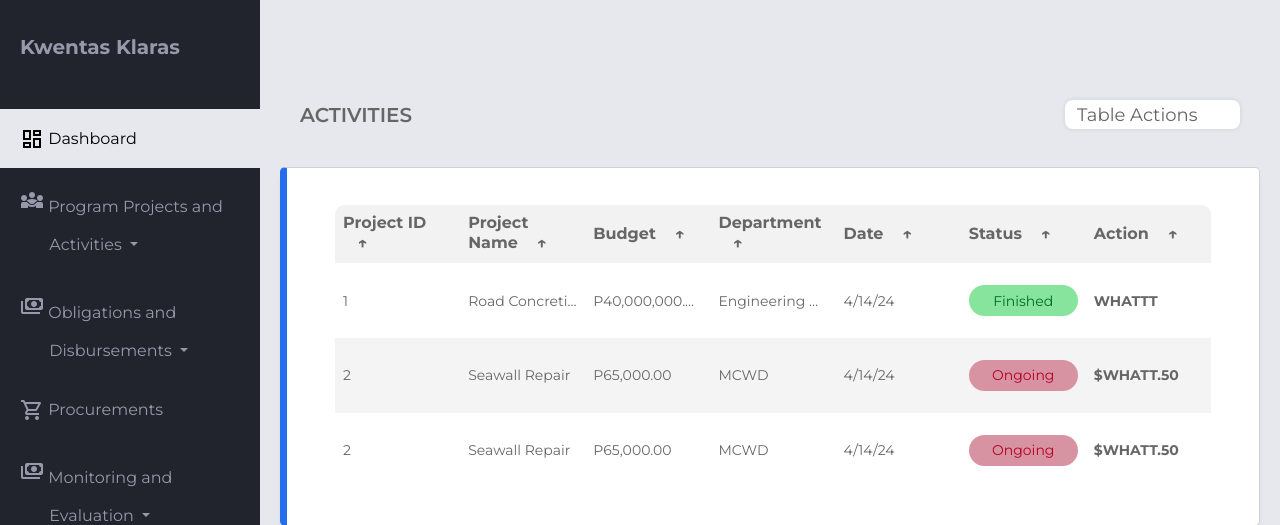
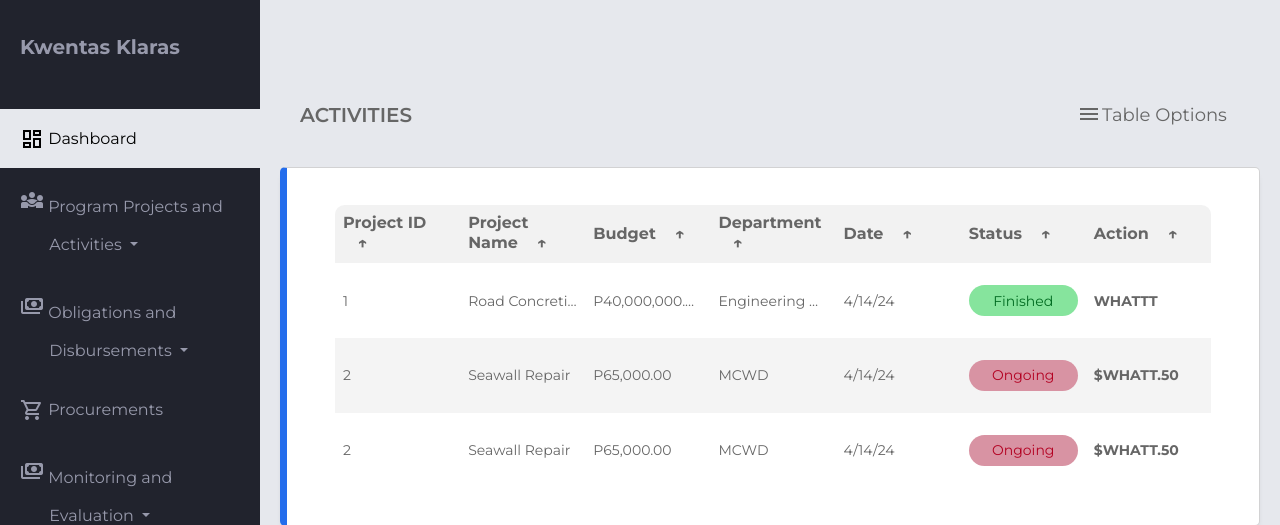
Before and after one commit to hanz-archer/KwentasKlaras, a Django app: page /activities/ in a window 1280 px wide. Shown: the top 525 px of the page. Run offline with Django 5.2, Linux system fonts and the light colour scheme; a user stored in the database is signed in; some libraries are stand-ins or nearby versions.

Commit message:
add dropdown sa table burger

```diff
--- a/KwentasApp/static/KwentasApp/css/base.css
+++ b/KwentasApp/static/KwentasApp/css/base.css
@@ -772,7 +772,6 @@ thead th.active,tbody td.active {
 .select-menu .select-btn {
   display: flex;
   height: 5px; /* Reduced height */
-  background: #fff;
   padding: 12px; /* Increased padding */
   font-size: 18px;
   font-weight: 400;
@@ -780,7 +779,6 @@ thead th.active,tbody td.active {
   align-items: center;
   cursor: pointer;
   justify-content: space-between;
-  box-shadow: 0 0 5px rgba(0, 0, 0, 0.1);
 }
 
 .select-btn i {
--- a/KwentasApp/templates/KwentasApp/activities.html
+++ b/KwentasApp/templates/KwentasApp/activities.html
@@ -130,7 +130,7 @@
             </div>
             <div class="select-menu">
                 <div class="select-btn">
-                    <span class="sBtn-text">Table Actions</span>
+                  <span class="material-icons-outlined">menu</span>Table Options
                     <i class="bx bx-chevron-down"></i>
                 </div>
                 <ul class="options">
@@ -248,12 +248,5 @@ options.forEach(option =>{
     });
 });
 </script>
-
-
-
-
-
-
-
   </body>
 </html>
```
Also changed, not shown: db.sqlite3.
